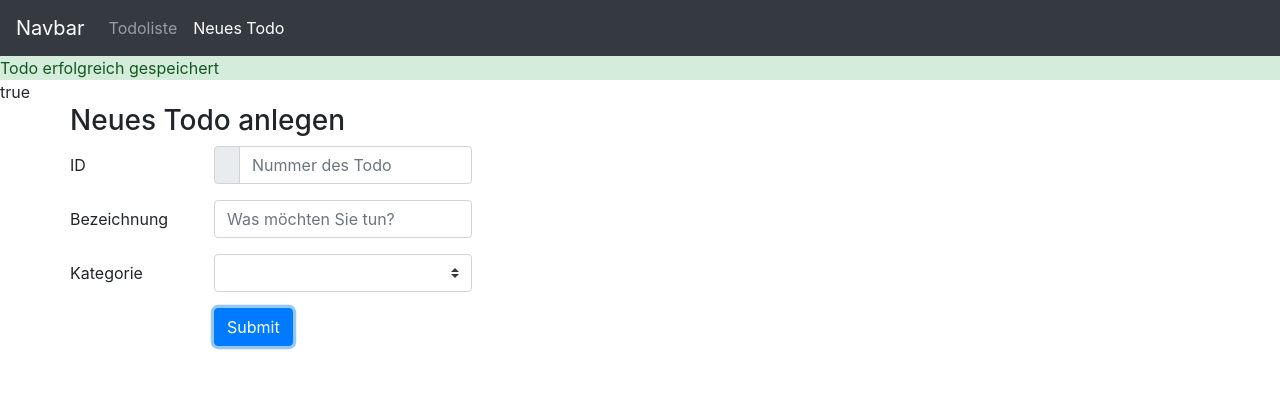
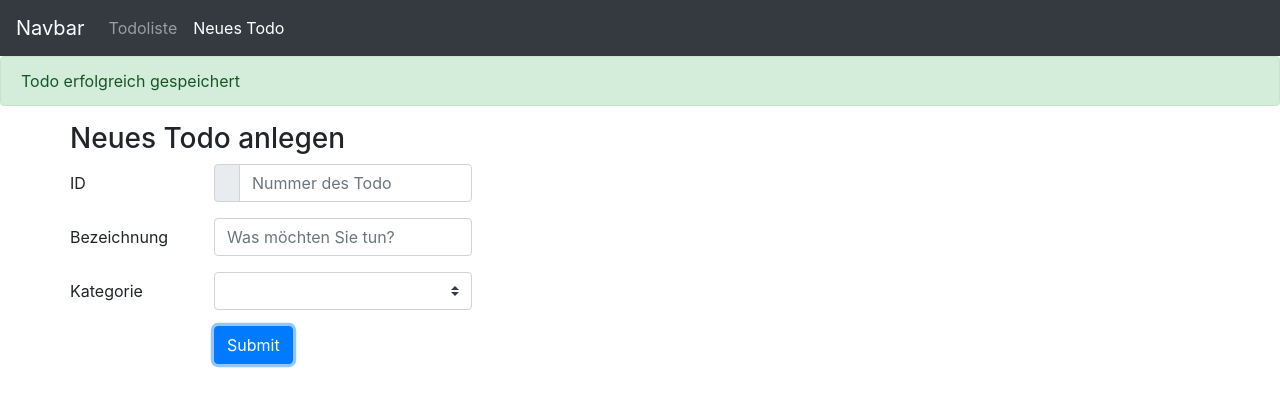
Before and after one commit to berndheidemann/todoAppFa17b, an Angular app: page /new in a window 1280 px wide. Both pictures are taken after typing "Sample", "Sample" into the empty fields and a click on the button "Submit". Shown: the top 406 px of the page. Built offline with nearby package versions, Linux system fonts and the light colour scheme.

Commit message:
MessageBoxType added

```diff
--- a/src/app/components/message-box/message-box.component.html
+++ b/src/app/components/message-box/message-box.component.html
@@ -1,5 +1,6 @@
-<div *ngIf="visible" class="alert-success" role="alert">
+
+
+
+<div *ngIf="visible" class="alert alert-{{type}}" role="alert">
   {{ text }}
 </div>
-
-{{ visible  }}
--- a/src/app/components/message-box/message-box.component.ts
+++ b/src/app/components/message-box/message-box.component.ts
@@ -1,6 +1,7 @@
 import {Component, OnInit} from '@angular/core';
 import {DataService} from '../../services/data.service';
 import {MessageBoxService} from '../../services/message-box.service';
+import {MessageBoxType} from '../../models/MessageBoxTypes';
 
 @Component({
   selector: 'app-message-box',
@@ -9,16 +10,19 @@ import {MessageBoxService} from '../../services/message-box.service';
 })
 export class MessageBoxComponent implements OnInit {
 
-
   constructor(private messageBoxservice: MessageBoxService) {
   }
 
   get visible(): boolean {
-    return this.messageBoxservice.messageBoxVisible;
+    return this.messageBoxservice.visible;
   }
 
   get text(): string {
-    return this.messageBoxservice.messageBoxMessage;
+    return this.messageBoxservice.message;
+  }
+
+  get type(): string {
+    return this.messageBoxservice.type;
   }
 
   ngOnInit() {
--- /dev/null
+++ b/src/app/models/MessageBoxTypes.ts
@@ -0,0 +1,5 @@
+export enum MessageBoxType {
+  DANGER = 'danger',
+  SUCCESS = 'success',
+  INFO = 'info'
+}
--- a/src/app/services/data.service.ts
+++ b/src/app/services/data.service.ts
@@ -2,6 +2,7 @@ import {Injectable} from '@angular/core';
 import {Todo} from '../models/Todo';
 import {Category} from '../models/Category';
 import {MessageBoxService} from './message-box.service';
+import {MessageBoxType} from '../models/MessageBoxTypes';
 
 @Injectable({
   providedIn: 'root'
@@ -26,12 +27,12 @@ export class DataService {
 
   save(todo: Todo) {
     this.todos.push(todo);
-    this.messageBoxservice.showMessageBox('Todo erfolgreich gespeichert');
+    this.messageBoxservice.showMessageBox('Todo erfolgreich gespeichert', MessageBoxType.SUCCESS);
   }
 
   delete(t: Todo) {
     this.todos = this.todos.filter(todo => todo !== t);
-    this.messageBoxservice.showMessageBox('erfolgreich gelöscht');
+    this.messageBoxservice.showMessageBox('erfolgreich gelöscht', MessageBoxType.DANGER);
   }
 
 
--- a/src/app/services/message-box.service.ts
+++ b/src/app/services/message-box.service.ts
@@ -1,23 +1,28 @@
 import {Injectable} from '@angular/core';
+import {MessageBoxType} from '../models/MessageBoxTypes';
 
 @Injectable({
   providedIn: 'root'
 })
 export class MessageBoxService {
-  messageBoxVisible: boolean;
-  messageBoxMessage: string;
+  visible: boolean;
+  message: string;
+  type: MessageBoxType;
+
 
   constructor() {
-    this.messageBoxVisible = false;
+    this.visible = false;
 
   }
 
-  showMessageBox(message: string): void {
-    this.messageBoxVisible = true;
-    this.messageBoxMessage = message;
+  showMessageBox(message: string, type: MessageBoxType): void {
+    this.visible = true;
+    this.message = message;
+    this.type = type;
     setTimeout(() => {
-      this.messageBoxMessage = '';
-      this.messageBoxVisible = false;
+      this.message = '';
+      this.visible = false;
+      this.type = null;
     }, 4000);
   }
 }
```
